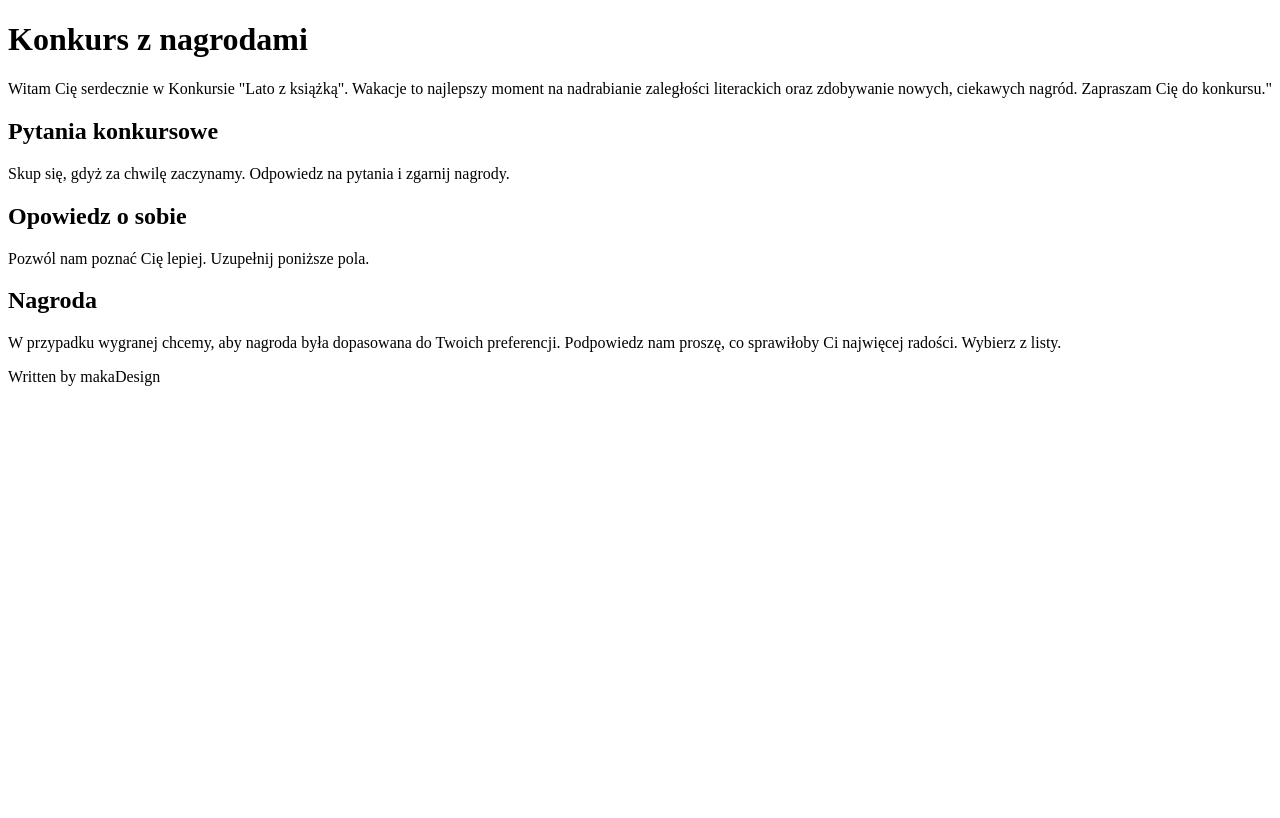
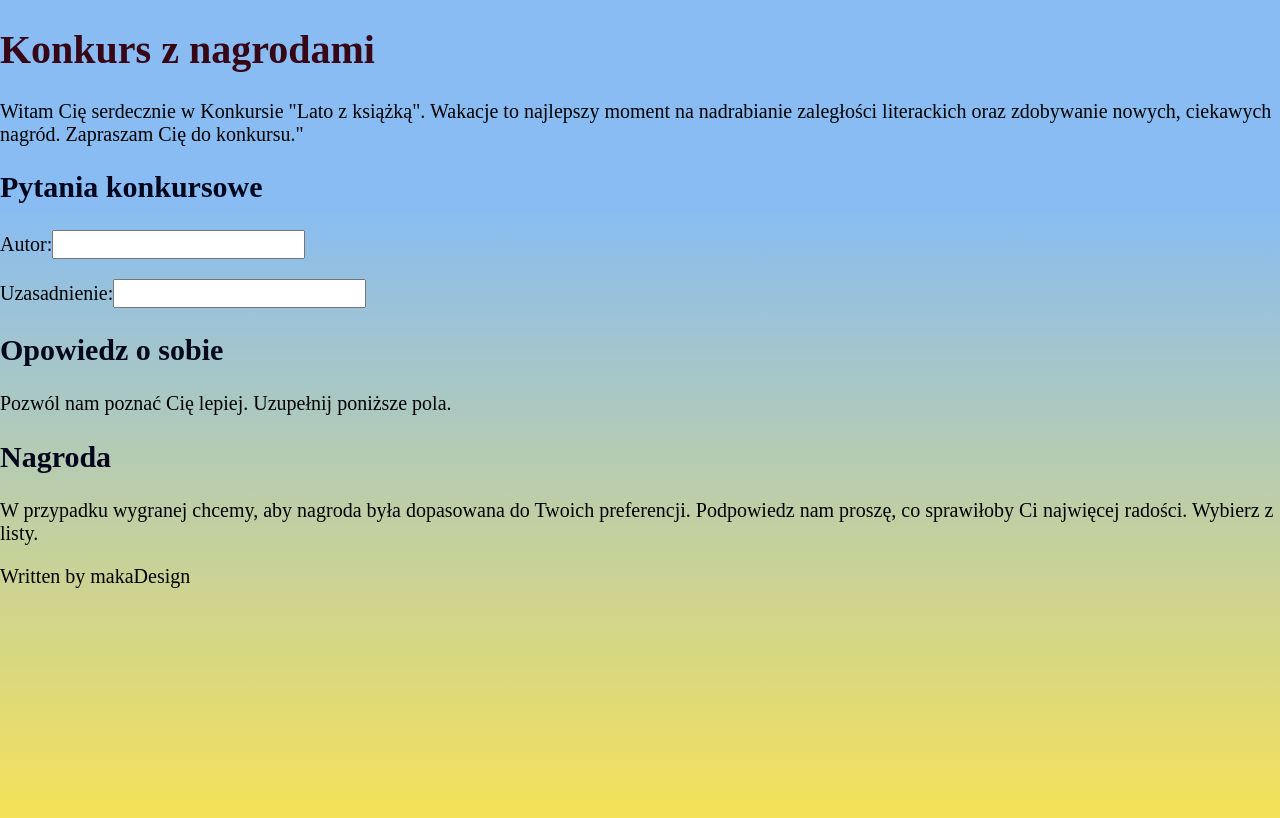
Before and after one commit to joannaMakarewicz/contest, a plain HTML site: page index.html in a window 1280 px wide. Drawn offline with Linux system fonts and the light colour scheme.

Commit message:
BEM structure

```diff
--- a/index.html
+++ b/index.html
@@ -5,42 +5,49 @@
     <meta http-equiv="X-UA-Compatible" content="IE=edge" />
     <meta name="viewport" content="width=device-width, initial-scale=1.0" />
     <title>Formularz kontaktowy</title>
-    <link href=normalize.css" rel="stylesheet" type="text/css" /> <link
-    href=style.css" rel="stylesheet" type="text/css" />
+    <link href="normalize.css" rel="stylesheet" type="text/css" />
+    <link href="style.css" rel="stylesheet" type="text/css" />
   </head>
   <body>
     <header>
       <h1>Konkurs z nagrodami</h1>
-      <p>Witam Cię serdecznie w Konkursie "Lato z książką". Wakacje to najlepszy moment na nadrabianie zaległości literackich oraz zdobywanie nowych, ciekawych nagród. Zapraszam Cię do konkursu."</p>
+      <p>
+        Witam Cię serdecznie w Konkursie "Lato z książką". Wakacje to najlepszy
+        moment na nadrabianie zaległości literackich oraz zdobywanie nowych,
+        ciekawych nagród. Zapraszam Cię do konkursu."
+      </p>
     </header>
 
-    <main>
-      <form>
-        <article>
-          <h2>Pytania konkursowe</h2>
+    <main class="main">
+      <form class="form">
+        <article class="form__article">
+          <h2 class="form__heading">Pytania konkursowe</h2>
+          <p class="form__task"></p>
           <p>
-           Skup się, gdyż za chwilę zaczynamy. Odpowiedz na pytania i zgarnij nagrody.
+            <label>Autor:<input id="tittle" name="tittle" /></label>
+          </p>
+          <p>
+            <label>Uzasadnienie:<input id="tittle" name="tittle" /></label>
           </p>
         </article>
 
-        <article>
-            <h2>Opowiedz o sobie</h2>
-            <p>
-             Pozwól nam poznać Cię lepiej. Uzupełnij poniższe pola.
-            </p>
-          </article>
+        <article class="form__article">
+          <h2 class="form__heading">Opowiedz o sobie</h2>
+          <p class="form__task">
+            Pozwól nam poznać Cię lepiej. Uzupełnij poniższe pola.
+          </p>
+        </article>
 
-          <article>
-            <h2>Nagroda</h2>
-            <p>
-              W przypadku wygranej chcemy, aby nagroda była dopasowana do Twoich preferencji. Podpowiedz nam proszę, co sprawiłoby Ci najwięcej radości. Wybierz z listy.
-            </p>
-          </article>
-
+        <article class="form__article">
+          <h2 class="form__heading">Nagroda</h2>
+          <p class="form__task">
+            W przypadku wygranej chcemy, aby nagroda była dopasowana do Twoich
+            preferencji. Podpowiedz nam proszę, co sprawiłoby Ci najwięcej
+            radości. Wybierz z listy.
+          </p>
+        </article>
       </form>
-      <footer>
-        Written by makaDesign
-      </footer>
+      <footer>Written by makaDesign</footer>
     </main>
   </body>
 </html>
--- a/style.css
+++ b/style.css
@@ -7,3 +7,19 @@ html {
   *:after {
     box-sizing: inherit;
   }
+
+body {
+  background-color: #88bcf2;
+  background-image: linear-gradient(180deg, #88bcf2 25%, #f7e256 100%);
+min-width:100vw;
+min-height:100vh;
+font-size:20px;
+}
+
+h1 {
+  color: #370617;
+}
+
+h2 {
+  color:#03071E
+}
```
